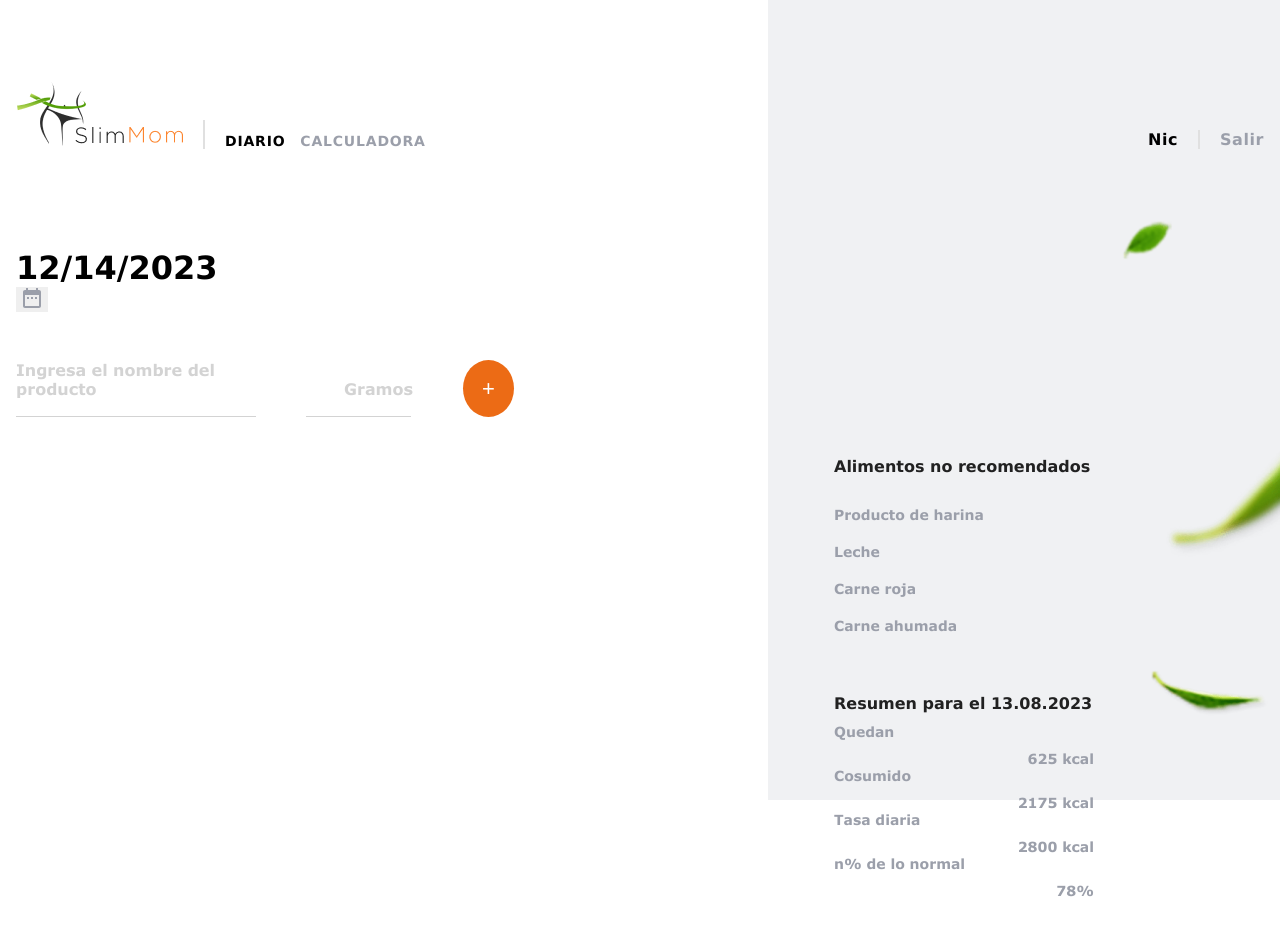
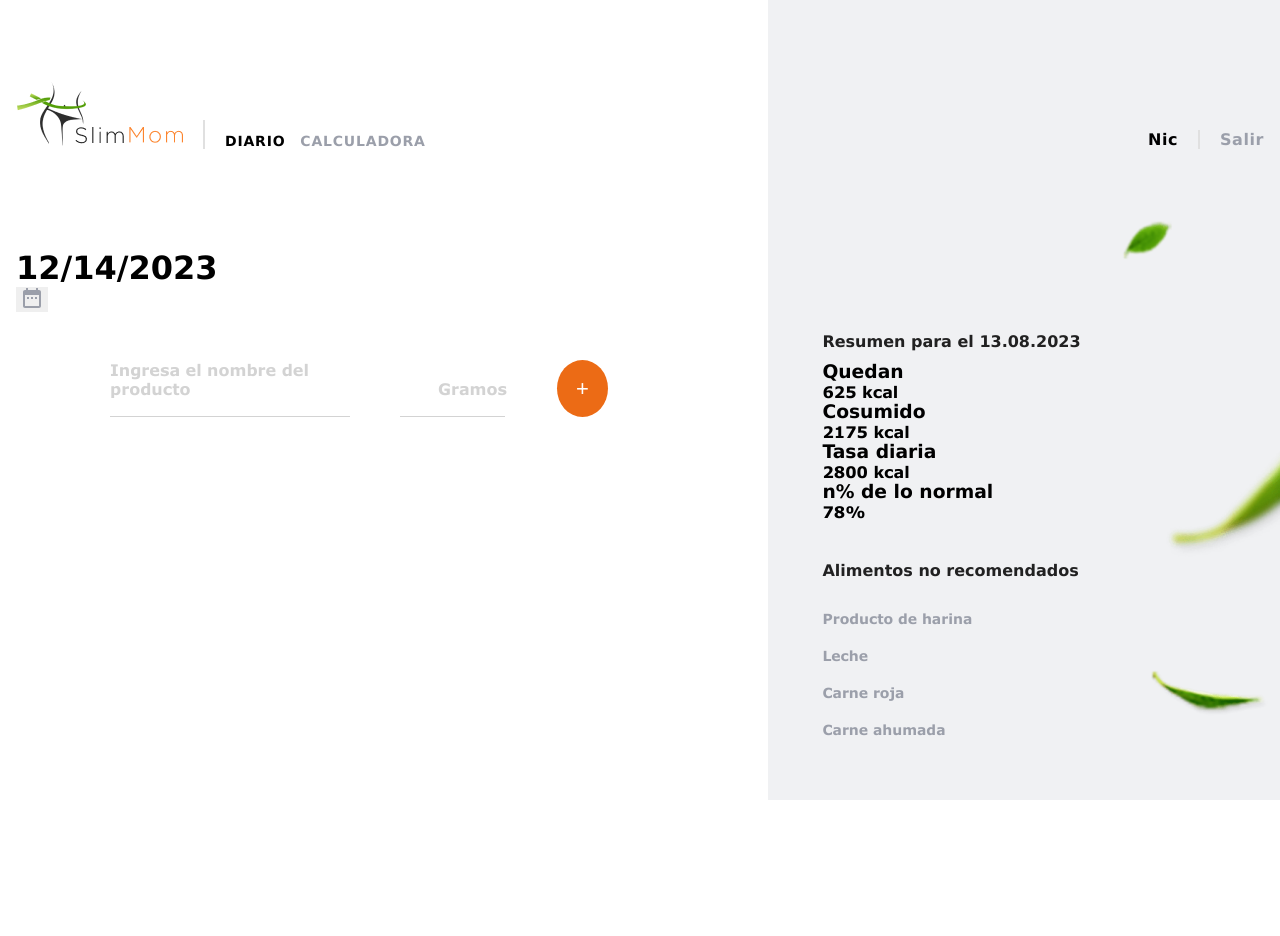
Before and after one commit to Pugli87/project-last_chance, a React (Create React App) app: page /diary in a window 1280 px wide. Shown: the top 936 px of the page. Built offline with nearby package versions, Linux system fonts and the light colour scheme.

Commit message:
Merge branch 'Dev' into Rama_7.01

```diff
--- a/src/components/DateComponent/DateComponent.jsx
+++ b/src/components/DateComponent/DateComponent.jsx
@@ -1,17 +1,59 @@
 import React from 'react';
 import { Container, Title, SubtitleDate, CaloricValue } from './DateStyled';
-
+/*
 const DateComponnet = () => {
   return (
     <Container>
       <Title>Resumen para el 13.08.2023</Title>
+      <ul>
+        <li>
+          <h3></h3>
+          <p id="parragraph"></p>
+        </li>
+        <li>
+          <h3></h3>
+          <p id="parragraph"></p>
+        </li>
+        <li>
+          <h3></h3>
+          <p id="parragraph"></p>
+        </li>
+        <li>
+          <h3></h3>
+          <p id="parragraph"></p>
+        </li>
+      </ul>
       <SubtitleDate>Quedan</SubtitleDate> <CaloricValue>625 kcal</CaloricValue>
-      <SubtitleDate>Cosumido</SubtitleDate>
-      <CaloricValue>2175 kcal</CaloricValue>
-      <SubtitleDate>Tasa diaria</SubtitleDate>
-      <CaloricValue>2800 kcal</CaloricValue>
-      <SubtitleDate>n% de lo normal</SubtitleDate>
-      <CaloricValue>78%</CaloricValue>
+      <SubtitleDate>Cosumido</SubtitleDate> <CaloricValue>2175 kcal</CaloricValue>
+      <SubtitleDate>Tasa diaria</SubtitleDate> <CaloricValue>2800 kcal</CaloricValue>
+      <SubtitleDate>n% de lo normal</SubtitleDate> <CaloricValue>78%</CaloricValue>
+    </Container>
+  );
+};*/
+const DateComponnet = () => {
+  return (
+    <Container>
+      <Title>Resumen para el 13.08.2023</Title>
+      <ul>
+        <li>
+          {' '}
+          {/*display: flex; justify-content: space-between; */}
+          <h3>Quedan</h3>
+          <p id="parragraph">625 kcal</p>
+        </li>
+        <li>
+          <h3>Cosumido</h3>
+          <p id="parragraph">2175 kcal</p>
+        </li>
+        <li>
+          <h3>Tasa diaria</h3>
+          <p id="parragraph">2800 kcal</p>
+        </li>
+        <li>
+          <h3>n% de lo normal</h3>
+          <p id="parragraph">78%</p>
+        </li>
+      </ul>
     </Container>
   );
 };
--- a/src/components/DateComponent/DateStyled.js
+++ b/src/components/DateComponent/DateStyled.js
@@ -1,27 +1,23 @@
- import styled from 'styled-components';
+import styled from 'styled-components';
 
 export const Container = styled.div`
   display: flex;
   flex-direction: column;
-  margin: 20px;
+  //margin: 20px;
   padding: 20px;
   max-width: 300px;
-  margin-left: auto;
-  margin-right: 150px;
+  //margin-left: auto;
+  //margin-right: 150px;
 
- @media (min-width: 767px) and (max-width: 1023px)  {
-
-   bottom: 0;
-    margin-top:100px;
+  @media (min-width: 767px) and (max-width: 1023px) {
+    bottom: 0;
+    margin-top: 100px;
     padding: 20px;
     max-width: 300px;
   }
-  @media  (max-width: 767px) {
-
-
-   }
+  @media (max-width: 767px) {
+  }
 `;
-
 
 export const Title = styled.h2`
   font-size: 16px;
@@ -32,15 +28,14 @@ export const Title = styled.h2`
 
 export const SubtitleDate = styled.span`
   font-size: 14px;
-  color: #9B9FAA;
+  color: #9b9faa;
   font-family: verdana;
   margin-bottom: 10px;
 `;
 
 export const CaloricValue = styled.span`
   font-size: 14px;
-  color: #9B9FAA;
+  color: #9b9faa;
   font-family: verdana;
   margin-left: auto;
-
 `;
--- a/src/components/ListnotFood/FoodStyled.js
+++ b/src/components/ListnotFood/FoodStyled.js
@@ -1,11 +1,11 @@
 import styled from 'styled-components';
 
 export const Container = styled.div`
-  margin: 20px;
+  //margin: 20px;
   padding: 20px;
   max-width: 300px;
-  margin-left: auto;
-  margin-right: 150px;
+  //margin-left: auto;
+  //margin-right: 150px;
 
   @media (min-width: 768px) and (max-width: 1023px) {
     position: fixed;
@@ -15,10 +15,8 @@ export const Container = styled.div`
     margin: 20px;
     padding: 20px;
     max-width: 300px;
-
   }
-  @media  (max-width: 767px) {
-
+  @media (max-width: 767px) {
     position: fixed;
     bottom: 0;
     left: 20%;
@@ -29,18 +27,16 @@ export const Container = styled.div`
   }
 `;
 
-
 export const Textfood = styled.h2`
   font-size: 16px;
   color: #212121;
   font-family: verdana;
-  margin-bottom:10px;
-
+  margin-bottom: 10px;
 `;
 
 export const Constant = styled.span`
   font-size: 14px;
-  color: #9B9FAA;
+  color: #9b9faa;
   font-family: verdana;
   padding-top: 20px;
   display: flex;
--- a/src/components/pages/Diary/Diary.jsx
+++ b/src/components/pages/Diary/Diary.jsx
@@ -1,6 +1,6 @@
 import React, { useState } from 'react';
 import ListnotFood from 'components/ListnotFood/ListnotFood';
-import { Container /*, Button, Div*/ } from './DiaryStyled';
+import { Container, WrapperResult, WrapperDaily, Wrapper } from './DiaryStyled';
 import DateComponnet from 'components/DateComponent/DateComponent';
 import DatePicker from 'react-datepicker';
 import 'react-datepicker/dist/react-datepicker.css';
@@ -27,12 +27,18 @@ const Diary = () => {
           onClick={() => setShowCalendar(!showCalendar)}
         >
           <YourSvg />
-        </button>
-        <DailyIntake />
+        </button>{' '}
+      </div>
+      <Wrapper>
+        <WrapperDaily>
+          <DailyIntake />
+        </WrapperDaily>
 
-        <ListnotFood />
-        <DateComponnet />
-      </div>
+        <WrapperResult>
+          <DateComponnet />
+          <ListnotFood />
+        </WrapperResult>
+      </Wrapper>
     </Container>
   );
 };
--- a/src/components/pages/Diary/DiaryStyled.js
+++ b/src/components/pages/Diary/DiaryStyled.js
@@ -5,6 +5,19 @@ export const Container = styled.div`
   margin-bottom: 200px;
 `;
 
-export const Button = styled.button``;
+export const Wrapper = styled.div`
+  display: flex;
+`;
+export const WrapperResult = styled.div`
+  display: flex;
+  flex-direction: column;
+  width: 40%;
+`;
+export const WrapperDaily = styled.div`
+  display: flex;
+  flex-direction: column;
+  width: 60%;
+  margin-left: 94px;
+`;
 
 export const Div = styled.div``;
```
Lines whose indentation alone changed are shown as unchanged.
